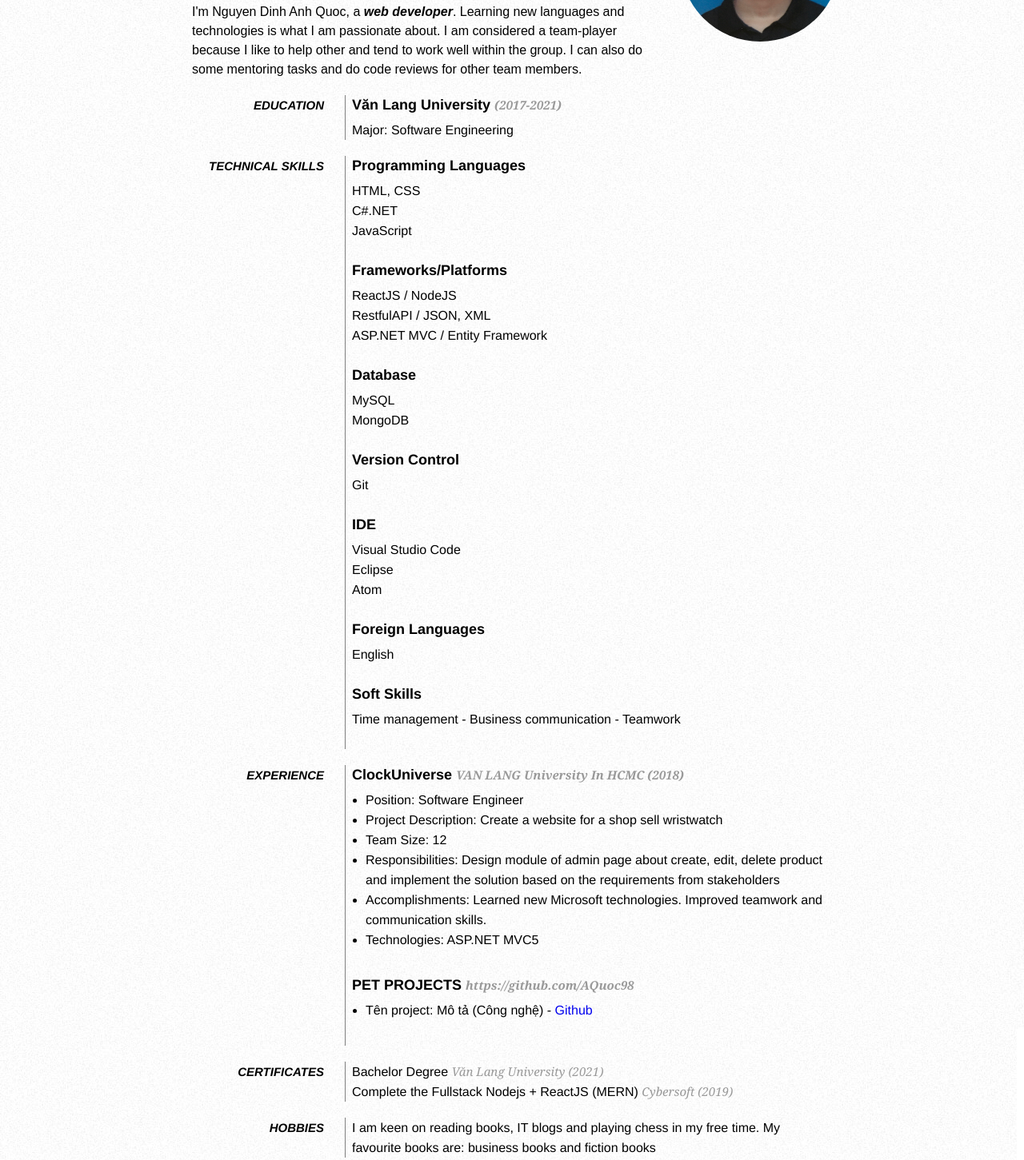
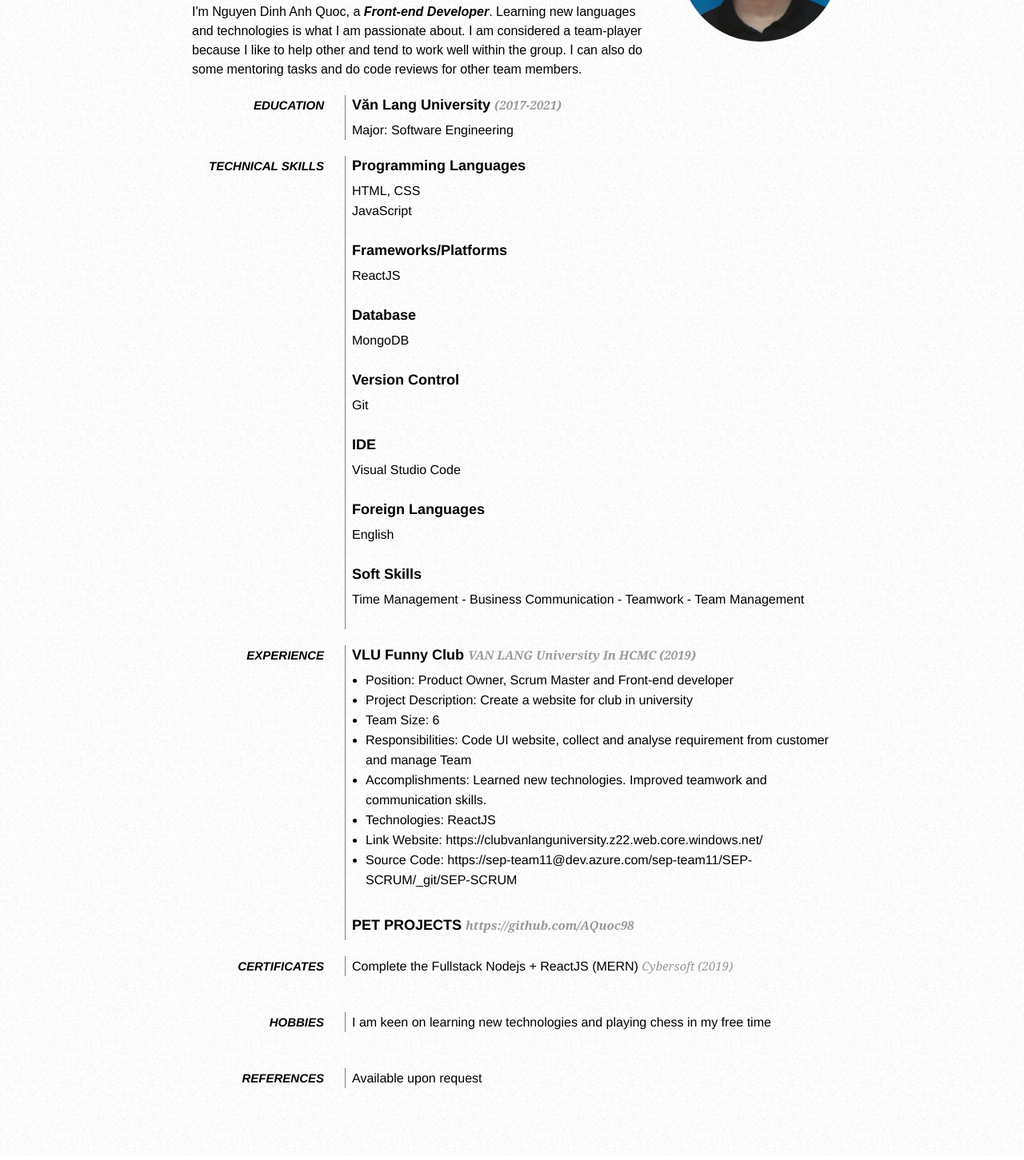
Before and after one commit to AQuoc98/KEN-CV, a plain HTML site: page AnhQuocKen.html in a window 1280 px wide. Shown: the part 238-1689 px from the top of the page at 80% size. Drawn offline with Linux system fonts and the light colour scheme.

Commit message:
update CV

```diff
--- a/AnhQuocKen.html
+++ b/AnhQuocKen.html
@@ -20,9 +20,9 @@
       <h1 class="name"> Nguyễn Đình Anh Quốc </h1>
       <p>
         Birthday : 03/03/1998 <br>
-        Phone number : <span>0765754399</span> <br>
+        Phone Number : <span>0765754399</span> <br>
         Email : <span class="telnumber"> nguyendinhanhquocoppo@gmail.com </span> <br>
-        FaceBook : <span class="fb"> <a href="https://www.facebook.com/anhquoc.nguyen.9469">
+        Facebook : <span class="fb"> <a href="https://www.facebook.com/anhquoc.nguyen.9469">
             www.facebook.com/anhquoc.nguyen.9469 </a></span> <br>
 
       </p>
@@ -31,7 +31,7 @@
     <div id="Mục-tiêu">
       <p>
         <!-- I'm Pham Huy Hoang, a full stack developer with 3 years of experience in .NET technologies and 1 year of experience in MEAN stack, with good knowledge of Database Design, Design Pattern, Object-Oriented Analysis and Design. -->
-        I'm Nguyen Dinh Anh Quoc, a <i> <strong>web developer</strong></i>.
+        I'm Nguyen Dinh Anh Quoc, a <i> <strong>Front-end Developer</strong></i>.
         Learning new languages and technologies is what I am passionate about. I am considered a team-player because I
         like to help other and tend to work well within the group. I can also do some mentoring tasks and do code
         reviews for other team members.
@@ -61,18 +61,14 @@
 
         <h2> Programming Languages </h2>
         <p> HTML, CSS </p>
-        <p> C#.NET </p>
         <p>JavaScript </p>
         <br>
 
         <h2> Frameworks/Platforms </h2>
-        <p>ReactJS / NodeJS</p>
-        <p>RestfulAPI / JSON, XML</p>
-        <p>ASP.NET MVC / Entity Framework</p>
+        <p>ReactJS</p>
         <br>
 
         <h2> Database </h2>
-        <p>MySQL</p>
         <p>MongoDB</p>
         <br>
 
@@ -83,8 +79,6 @@
 
         <h2> IDE </h2>
         <p>Visual Studio Code</p>
-        <p>Eclipse</p>
-        <p>Atom</p>
         <br>
 
         <h2> Foreign Languages </h2>
@@ -93,9 +87,10 @@
 
 
         <h2> Soft Skills </h2>
-        <p> Time management
-          - Business communication
+        <p> Time Management
+          - Business Communication
           - Teamwork
+          - Team Management
         </p>
         </br>
 
@@ -105,7 +100,7 @@
 
       <dt> EXPERIENCE </dt>
       <dd>
-        <h2> ClockUniverse <span> VAN LANG University In HCMC (2018) </span> </h2>
+        <!-- <h2> ClockUniverse <span> VAN LANG University In HCMC (2018) </span> </h2>
         <ul>
           <li> Position: Software Engineer </li>
           <li> Project Description: Create a website for a shop sell wristwatch </li>
@@ -115,7 +110,34 @@
           <li> Accomplishments: Learned new Microsoft technologies. Improved teamwork and communication
             skills. </li>
           <li> Technologies: ASP.NET MVC5</li>
+        </ul> -->
+
+        <h2> VLU Funny Club <span> VAN LANG University In HCMC (2019) </span> </h2>
+        <ul>
+          <li> Position: Product Owner, Scrum Master and Front-end developer </li>
+          <li> Project Description: Create a website for club in university </li>
+          <li> Team Size: 6 </li>
+          <li> Responsibilities: Code UI website, collect and analyse requirement from customer and manage Team  </li>
+          <li> Accomplishments: Learned new technologies. Improved teamwork and communication
+            skills. </li>
+          <li> Technologies: ReactJS</li>
+          <li>Link Website: https://clubvanlanguniversity.z22.web.core.windows.net/</li>
+          <li>Source Code: https://sep-team11@dev.azure.com/sep-team11/SEP-SCRUM/_git/SEP-SCRUM</li>
         </ul>
+
+
+
+        <!-- <h2> Xedike <span> Cybersoft In HCMC (2019) </span> </h2>
+        <ul>
+          <li> REACT JS </li>
+          <li> NODEJS/EXPRESS </li>
+          <li> MONGODB </li>
+
+        </ul> -->
+
+
+        <h2> PET PROJECTS <span> https://github.com/AQuoc98 </span> </h2>
+
 
         <!-- <h2> Project name <span> Company name (Date working project) </span> </h2>
         <ul>
@@ -127,23 +149,17 @@
           <li> Technologies: </li>
         </ul> -->
 
-        <h2> PET PROJECTS <span> https://github.com/AQuoc98 </span> </h2>
+        <!-- <h2> PET PROJECTS <span> https://github.com/AQuoc98 </span> </h2>
         <ul>
           <li>Tên project: Mô tả (Công nghệ) - <a href="#"> Github</a></li>
-        </ul>
+        </ul> -->
         <!-- <h2> Socket by C# <span> VAN LANG University In HCMC (2018) </span> </h2>
         <ul>
           <li> C# </li>
           <li> Client , Server </li>
 
         </ul>
-        <h2> Xedike <span> Cybersoft In HCMC (2019) </span> </h2>
-        <ul>
-          <li> REACT JS </li>
-          <li> NODEJS/EXPRESS </li>
-          <li> MONGODB </li>
 
-        </ul>
         <h2> BDS PPC <span> VAN LANG University In HCMC (2019) </span> </h2>
         <ul>
           <li> ASP.NET</li>
@@ -157,7 +173,7 @@
 
       <dt>CERTIFICATES</dt>
       <dd>
-        <p> Bachelor Degree <span id="cer">Văn Lang University (2021)</span> </p>
+        <!-- <p> Bachelor Degree <span id="cer">Văn Lang University (2021)</span> </p> -->
         <p> Complete the Fullstack Nodejs + ReactJS (MERN) <span id="cer">Cybersoft (2019)</span> </p>
       </dd>
 
@@ -166,8 +182,9 @@
 
       <dt>HOBBIES</dt>
       <dd>
-        <p>I am keen on reading books, IT blogs and playing chess in my free time. My favourite
-          books are: business books and fiction books </p>
+        <!-- <p>I am keen on reading books, IT blogs and playing chess in my free time. My favourite
+          books are: business books and fiction books </p> -->
+          <p>I am keen on learning new technologies and playing chess in my free time</p>
         <!-- <p>II also participate in stackoverflow.com – an international Q&A site for programmers:
           https://stackoverflow.com/users/4201323/huy-hoang-pham
         </p> -->
```
